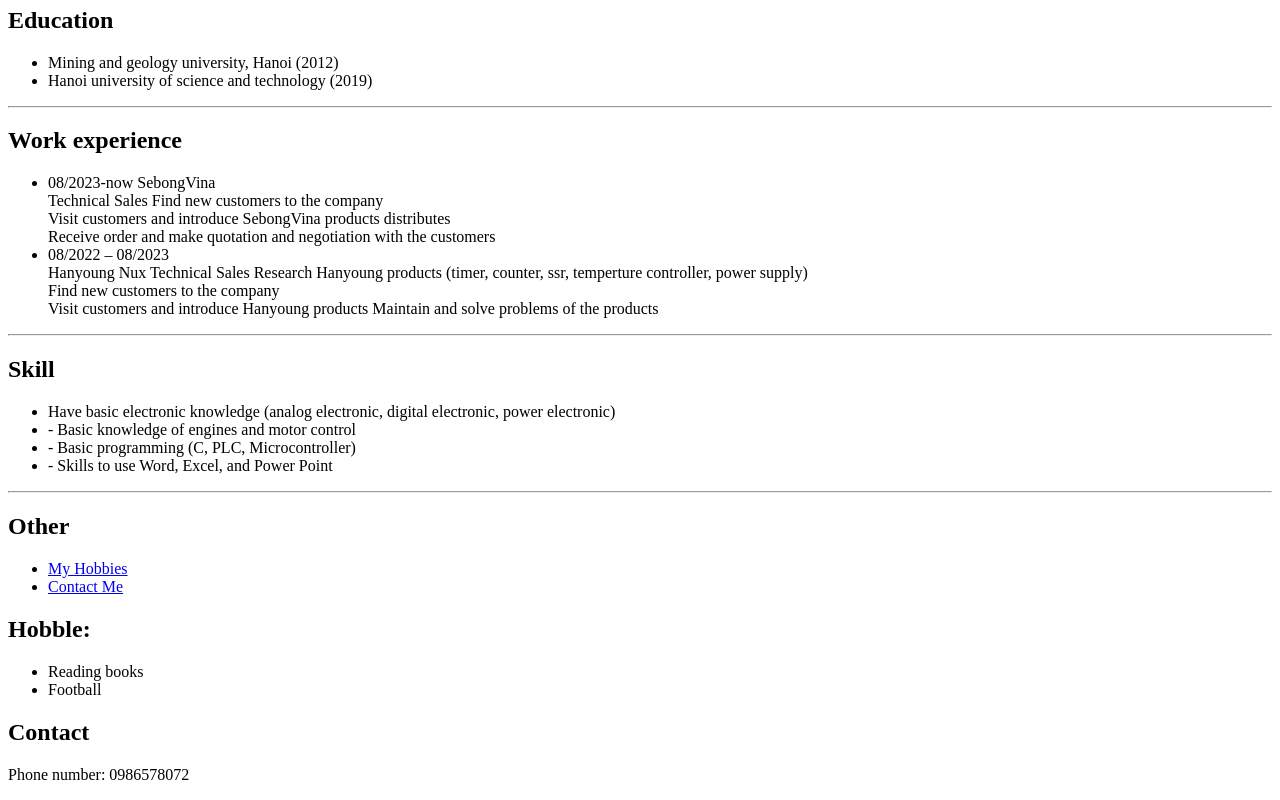
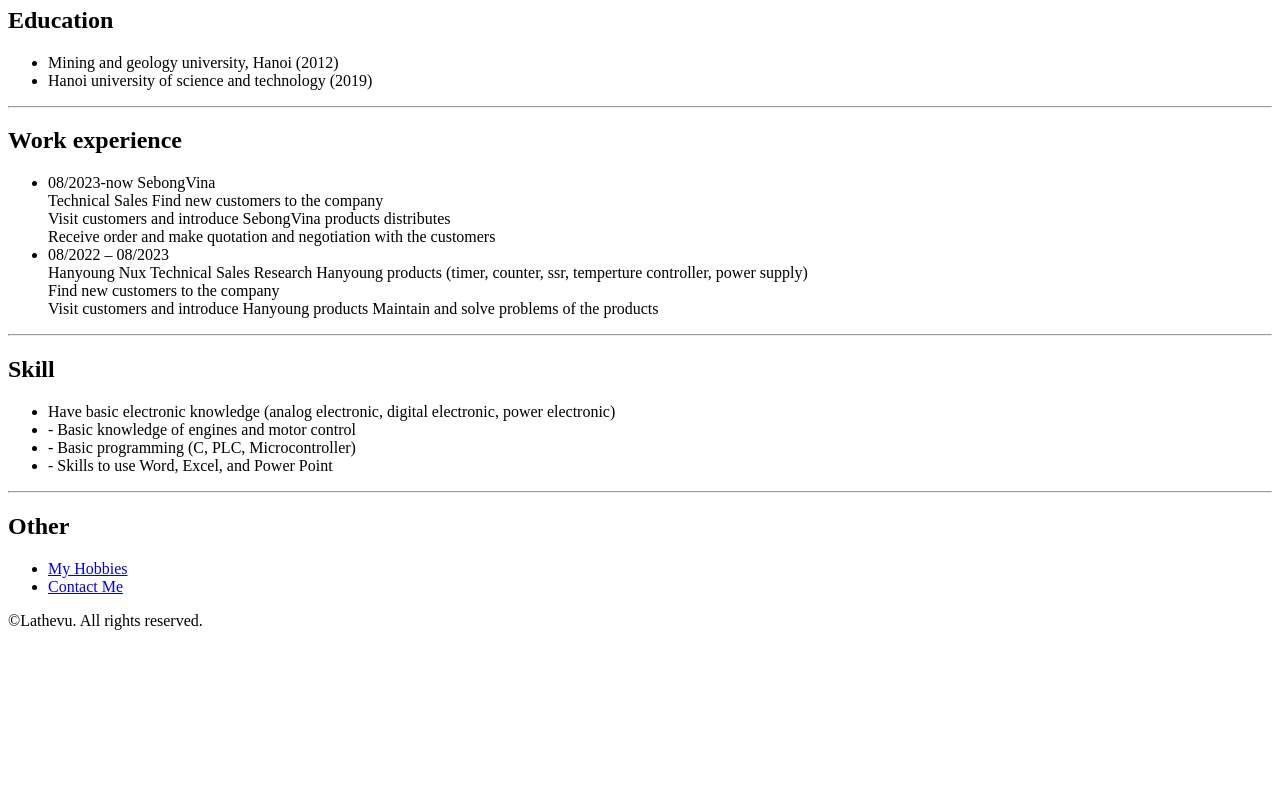
Before and after one commit to lathevu/Vu_resume, a plain HTML site: page index.html in a window 1280 px wide. Shown: the part 554-1354 px from the top of the page. After the commit the page ends 1200 px from the top, so only its background shows below. Drawn offline with Linux system fonts and the light colour scheme.

Commit message:
Add files via upload

```diff
--- a/index.html
+++ b/index.html
@@ -52,15 +52,9 @@
             <a href="./contact_me.html">Contact Me</a>
         </li>
     </ul>
-    <h2>Hobble:</h2>
-    <ul>
-        <li>Reading books</li>
-        <li>Football</li>
-    </ul>
-    <h2>Contact</h2>
-    <p>Phone number: 0986578072</p>
+
     <footer>
-        <p></p>
+        <p>&copy;Lathevu. All rights reserved.</p>
     </footer>
 </body>
 
```
